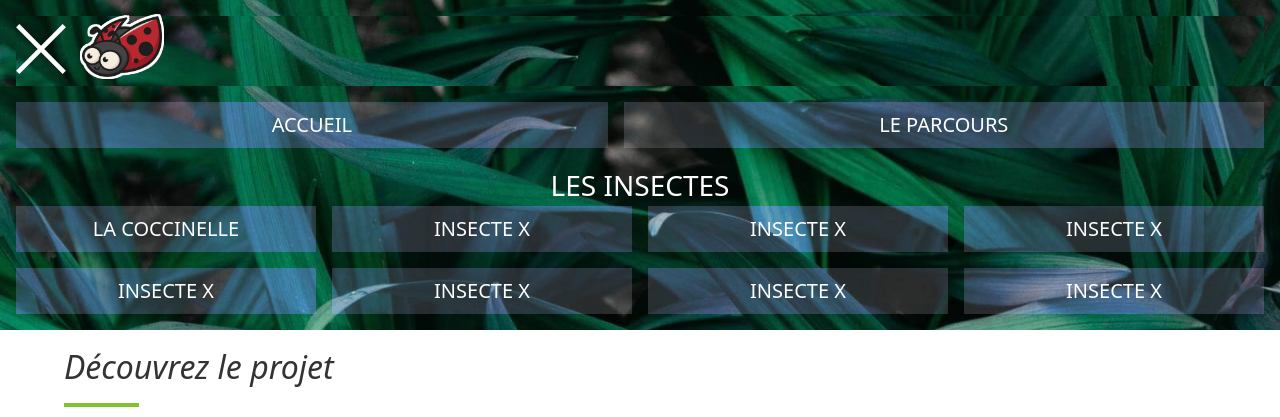
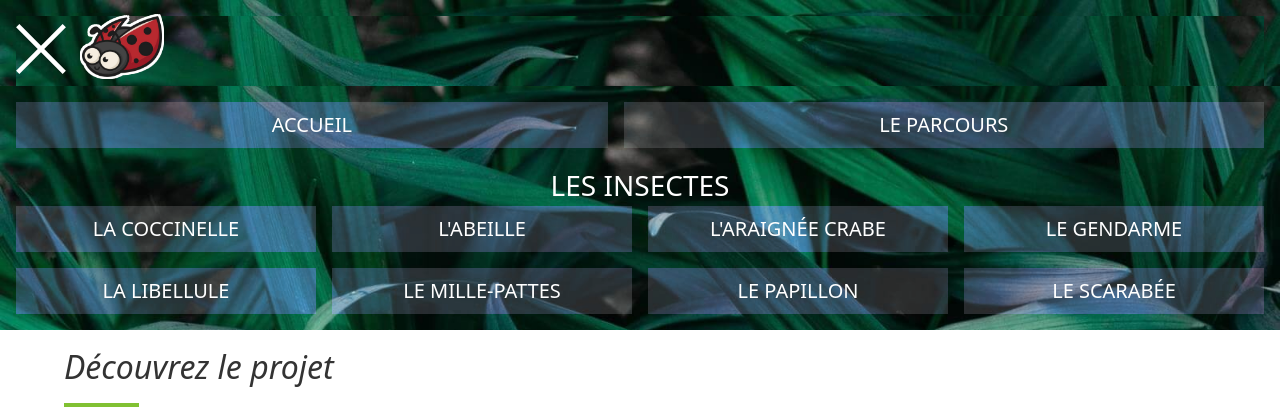
Before and after one commit to Ne3M/bete-en-ville, an Astro site: page / in a window 1280 px wide. Both pictures are taken after a click on the button 41 px from the left and 50 px from the top of the page. Shown: the top 417 px of the page. Built offline with nearby package versions, Linux system fonts and the light colour scheme; Astro itself is replaced by a stand-in of ours.

Commit message:
Update navigation

```diff
--- a/src/components/layout/Navigation.astro
+++ b/src/components/layout/Navigation.astro
@@ -19,13 +19,13 @@
     <span>Les insectes</span>
     <ul class="nav-bug-page">
         <li><a href="/la-coccinelle">La coccinelle</a>
-        <li><a href="/la-coccinelle">Insecte x</a>
-        <li><a href="/la-coccinelle">Insecte x</a>
-        <li><a href="/la-coccinelle">Insecte x</a>
-        <li><a href="/la-coccinelle">Insecte x</a>
-        <li><a href="/la-coccinelle">Insecte x</a>
-        <li><a href="/la-coccinelle">Insecte x</a>
-        <li><a href="/la-coccinelle">Insecte x</a>
+        <li><a href="/la-coccinelle">L'abeille</a>
+        <li><a href="/la-coccinelle">L'araignée crabe</a>
+        <li><a href="/la-coccinelle">Le gendarme</a>
+        <li><a href="/la-coccinelle">La libellule</a>
+        <li><a href="/la-coccinelle">Le mille-pattes</a>
+        <li><a href="/la-coccinelle">Le papillon</a>
+        <li><a href="/la-coccinelle">Le scarabée</a>
     </ul>
 </nav>
 
@@ -66,6 +66,7 @@
         background-color: rgba(255,255,255,0.15);
         backdrop-filter: hue-rotate(50deg);
         transition: all 0.4s ease-in;
+        white-space: nowrap;
     }
     .main-nav ul li:hover {
         backdrop-filter: hue-rotate(180deg);
```
